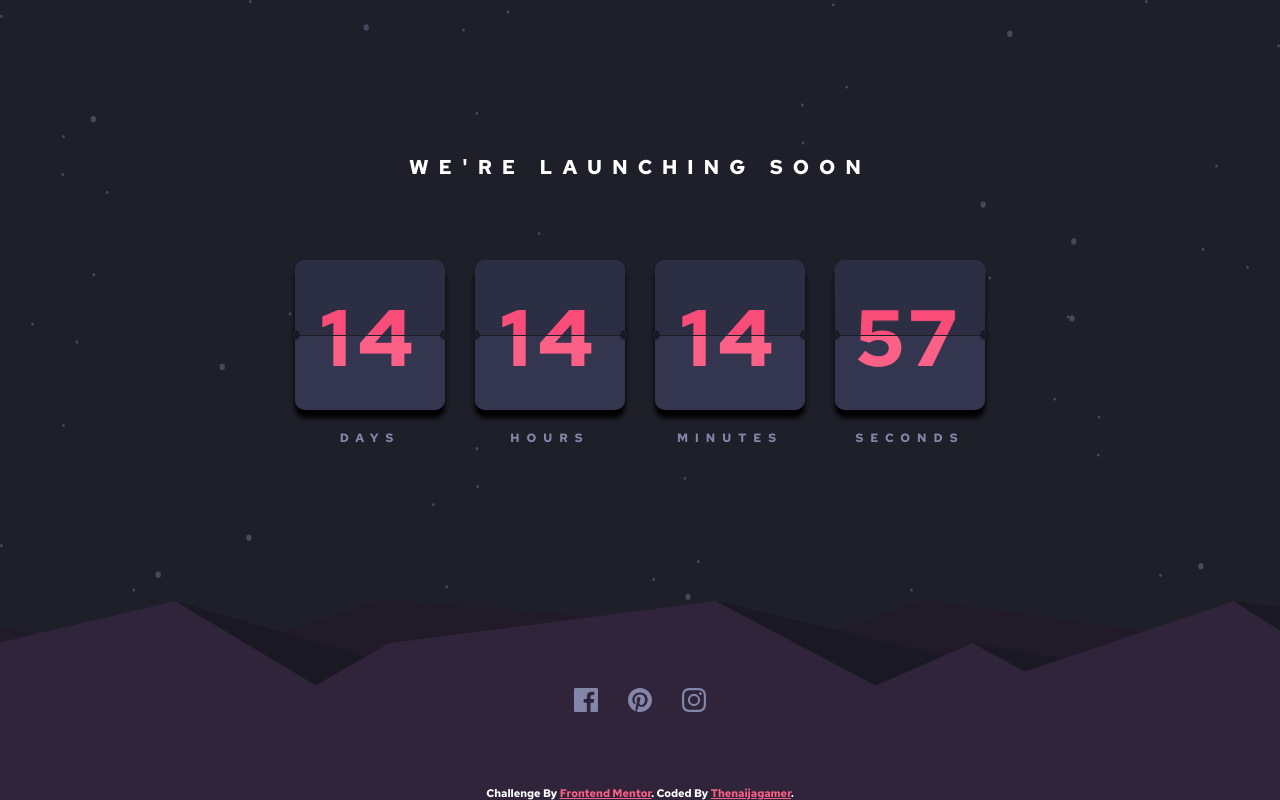
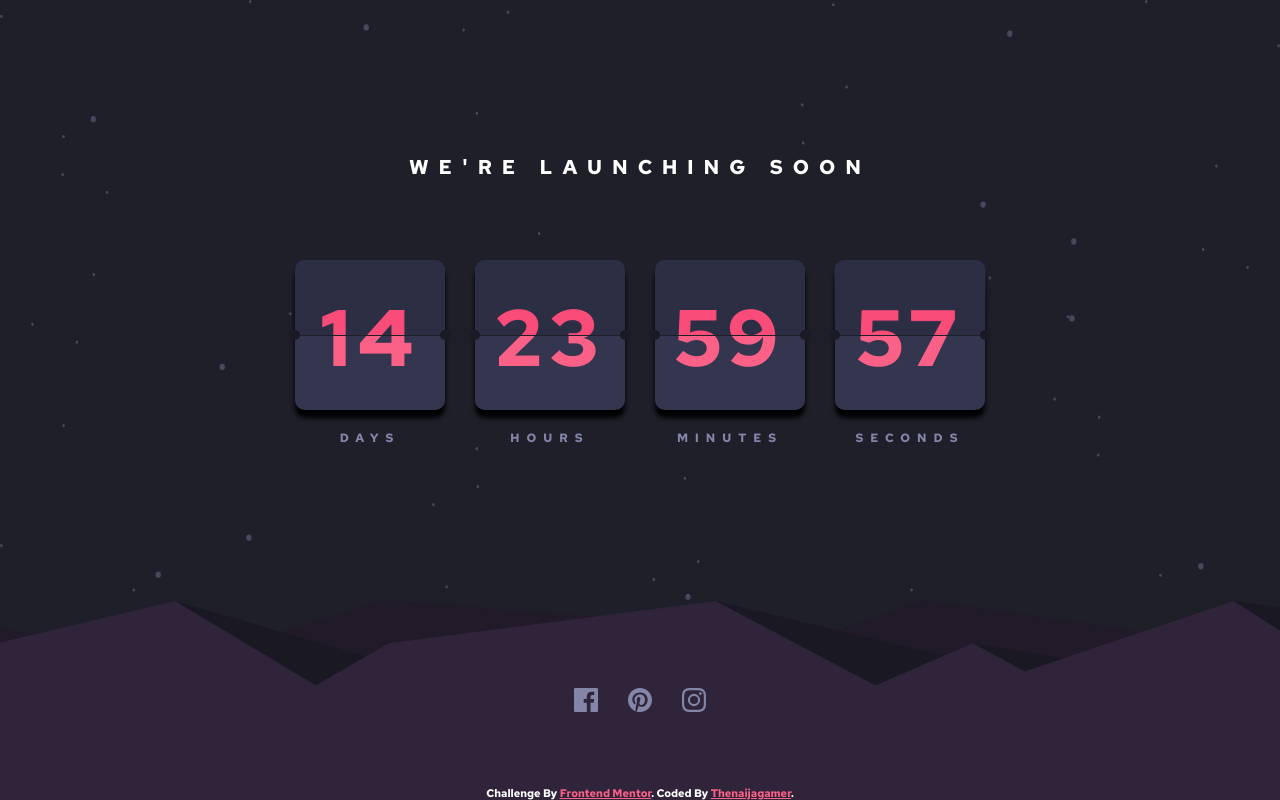
Before and after one commit to naijadevgamer/launch-countdown-timer, a website: page index.html in a window 1280 px wide. Drawn offline with Linux system fonts and the light colour scheme.

Commit message:
Add the Count down functionality

```diff
--- a/js/script.js
+++ b/js/script.js
@@ -1,37 +1,8 @@
-const labelFlip1 = document.querySelector(".time__count--sec .count-inner--f1");
-const labelFlip2 = document.querySelector(".time__count--sec .count-inner--f2");
-const labelSecOutput1 = document.querySelector(
-  ".time__count--sec .count-inner--n1 span"
-);
-const labelSecOutput2 = document.querySelector(
-  ".time__count--sec .count-inner--n2 span"
-);
-const labelMinOutput1 = document.querySelector(
-  ".time__count--min .count-inner--n1 span"
-);
-const labelMinOutput2 = document.querySelector(
-  ".time__count--sec .count-inner--n2 span"
-);
-const labelHourOutput1 = document.querySelector(
-  ".time__count--hour .count-inner--n1 span"
-);
-const labelHourOutput2 = document.querySelector(
-  ".time__count--hour .count-inner--n2 span"
-);
-const labelDayOutput1 = document.querySelector(
-  ".time__count--day .count-inner--n1 span"
-);
-const labelDayOutput2 = document.querySelector(
-  ".time__count--day .count-inner--n2 span"
-);
+// const
+let time = 86400 * 15; // seconds
+let sec, min, day, hour;
 
-// setInterval()
-let time = 86400 * 15; // seconds
-let sec;
-let min;
-let hour;
-let day;
-
+// Count down functionality
 setInterval(() => {
   const newMin = min;
   const newDay = day;
@@ -42,16 +13,24 @@ setInterval(() => {
   hour = String(Math.trunc(time / (60 * 60)) % 24).padStart(2, 0);
   day = String(Math.trunc(time / (60 * 60 * 24))).padStart(2, 0);
 
-  console.log(`${day}: ${hour}: ${min}: ${sec}`);
   // animation
+  if (newMin !== min && newMin !== undefined) {
+    animate("min", min);
+  }
+  if (newDay !== day && newDay !== undefined) {
+    animate("day", day);
+  }
+  if (newHour !== hour && newHour !== undefined) {
+    animate("hour", hour);
+  }
   animate("sec", sec);
+  // console.log(`${day}: ${hour}: ${min}: ${sec}`);
+
   time--;
 }, 1000);
 
 // Animation function
-
 function animate(unit, value) {
-  // animation
   document.querySelector(
     `.time__count--${unit} .count-inner--f1`
   ).style.animation = "flip-1 1s linear";
--- a/sass/_components.scss
+++ b/sass/_components.scss
@@ -7,8 +7,7 @@
   text-align: center;
   padding: 0 1rem;
   @media only screen and (max-width: $bp-phone) {
-    margin: 4rem 0;
-    font-size: 1.8rem;
+    margin-top: 4rem;
   }
 }
 
```
Also changed, not shown: css/style.css, 1 other file.
